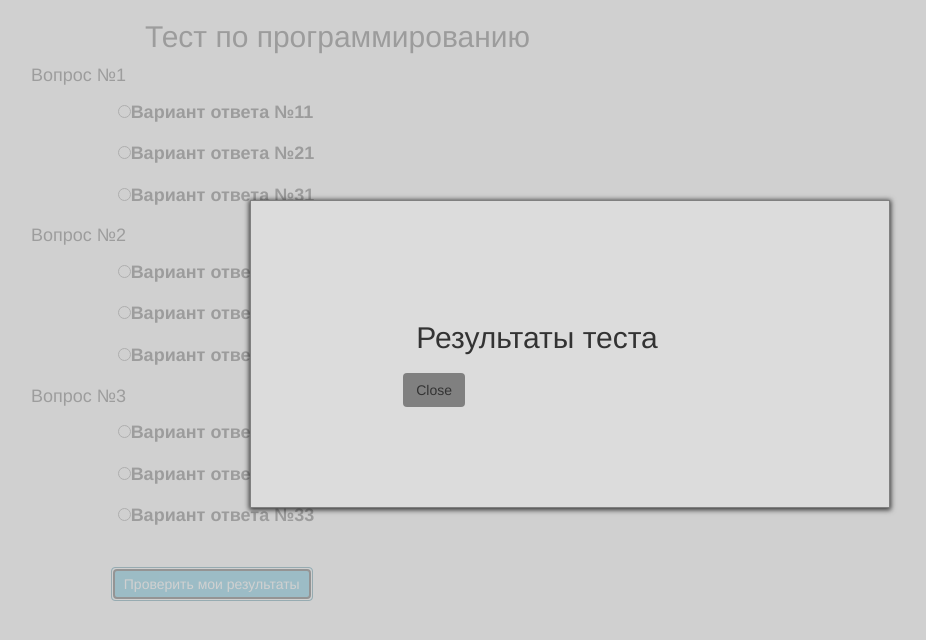
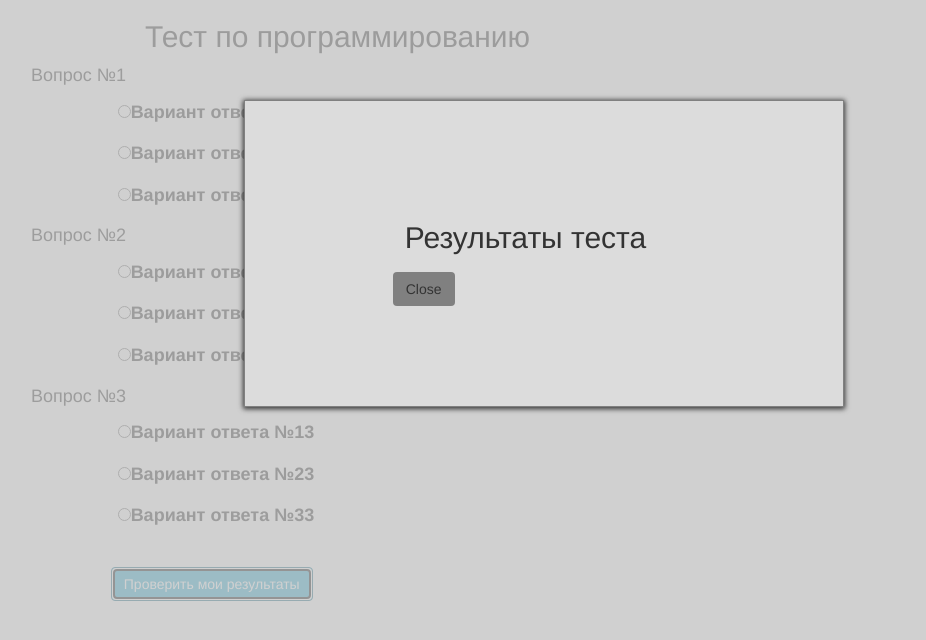
Before and after one commit to polzovatel101/JS7, a plain HTML site: page index.html in a window 1280 px wide. Both pictures are taken after a click on the button "Проверить мои результаты". Shown: the whole page, without its empty margins (96-1022 px from the left). Drawn offline with nearby package versions, Linux system fonts and the light colour scheme.

Commit message:
JS7 upd2

```diff
--- a/css/style.css
+++ b/css/style.css
@@ -1,5 +1,9 @@
 *{
     list-style: none;
+}
+
+body{
+    overflow: hidden;
 }
 
 .list{
@@ -31,6 +35,7 @@ li{
 
 .modal{
     display: none;
+    overflow: auto;
     width: 100%;
     height: 100%;
     background-color: rgba(192, 192, 192, 0.75);
@@ -38,11 +43,9 @@ li{
 
 .modal_window{
     display: none;
-    position: absolute;
     top: 100px;
-    left: -13%;
-    width: 50%;
-    margin: 100px 40%;
+    width: 600px;
+    margin: 100px auto;
     padding: 100px;
     background-color: gainsboro;
     border: 1px solid grey;
--- a/index.html
+++ b/index.html
@@ -1,11 +1,11 @@
 <!DOCTYPE html>
-<html lang="en">
+<html lang="ru">
 <head>
     <meta charset="UTF-8">
     <link rel="stylesheet" href="css/reset.css">
     <link rel="stylesheet" href="css/style.css">
     <link rel="stylesheet" href="https://maxcdn.bootstrapcdn.com/bootstrap/3.3.6/css/bootstrap.min.css" integrity="sha384-1q8mTJOASx8j1Au+a5WDVnPi2lkFfwwEAa8hDDdjZlpLegxhjVME1fgjWPGmkzs7" crossorigin="anonymous">
-    <title>JS2</title>
+    <title>JS7</title>
 </head>
 <body>
 <!--<div class="wrapper">-->
```
